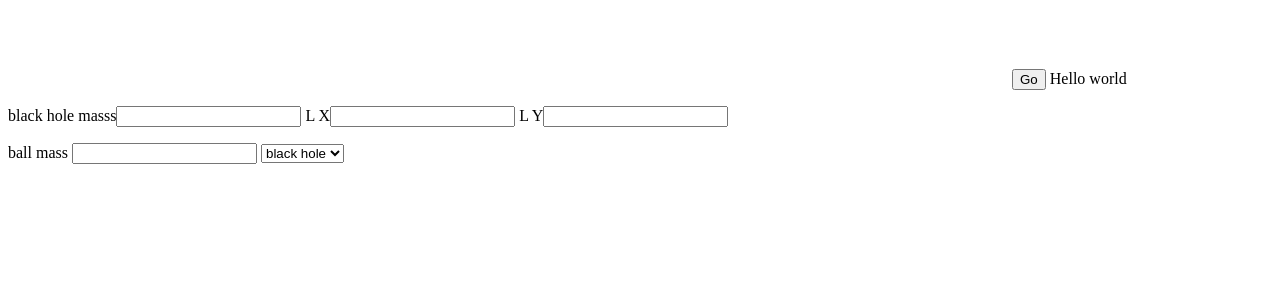
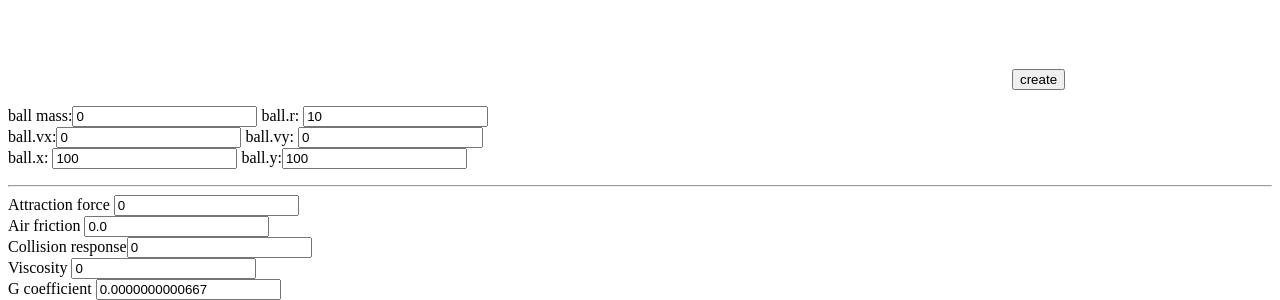
Before and after one commit to GitGud123456/physics-sim-good, a plain HTML site: page index.html in a window 1280 px wide. Shown: the part 674-974 px from the top of the page. Before the commit the page ends 838 px from the top, so only its background shows below. Drawn offline with Linux system fonts and the light colour scheme.

Commit message:
Update index.html

```diff
--- a/index.html
+++ b/index.html
@@ -9,23 +9,46 @@
   </head>
 
   <body>
-    <button id="btn">Go</button>
-    Hello world
+    <button id="btn">create</button>
 
-    <p>
+    <!-- <p>
       black hole masss<input id="bhm" type="number" /> L X<input
         id="lx"
         type="number"
       />
       L Y<input id="ly" type="number" />
+    </p> -->
+    <p>
+      ball mass:<input id="bm" type="number" value="0" /> ball.r:
+      <input id="br" type="number" value="10" />
+      <br />
+      ball.vx:<input id="bvx" type="number" value="0" /> ball.vy:
+      <input id="bvy" type="number" value="0" />
+      <br />
+      ball.x:
+      <input id="bx" type="number" value="100" /> ball.y:<input
+        id="by"
+        type="number"
+        value="100"
+      />
     </p>
-    ball mass <input id="bm" type="number" />
-    <select id="mct">
+    <hr />
+    Attraction force <input id="pAF" type="number" value="0" />
+    <br />
+    Air friction <input id="pAf" type="number" value="0.0" />
+    <br />
+    Collision response<input id="pCr" type="number" value="0" />
+    <br />
+    Viscosity <input id="pV" type="number" value="0" />
+    <br />
+    G coefficient <input id="GC" type="number" value="0.0000000000667" />
+    <!-- <select id="mct">
       <option value="bh">black hole</option>
       <option value="ball">ball</option>
-    </select>
+    </select> -->
 
     <!-- <script src="scriptv2.js"></script> -->
-    <script src="script.js"></script>
+    <!-- <script src="script.js"></script> -->
+    <script src="scriptv3.js"></script>
   </body>
 </html>
```
